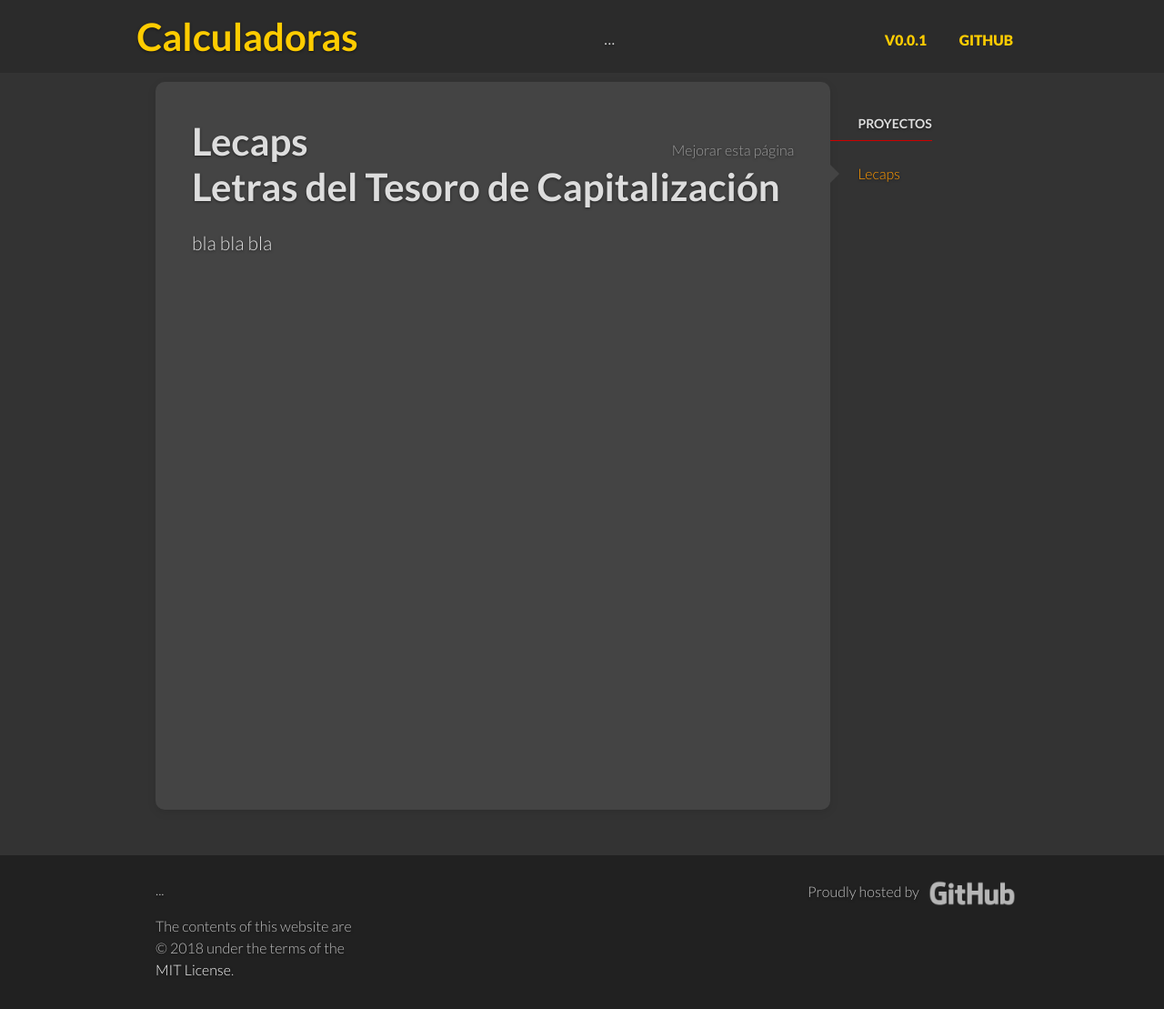
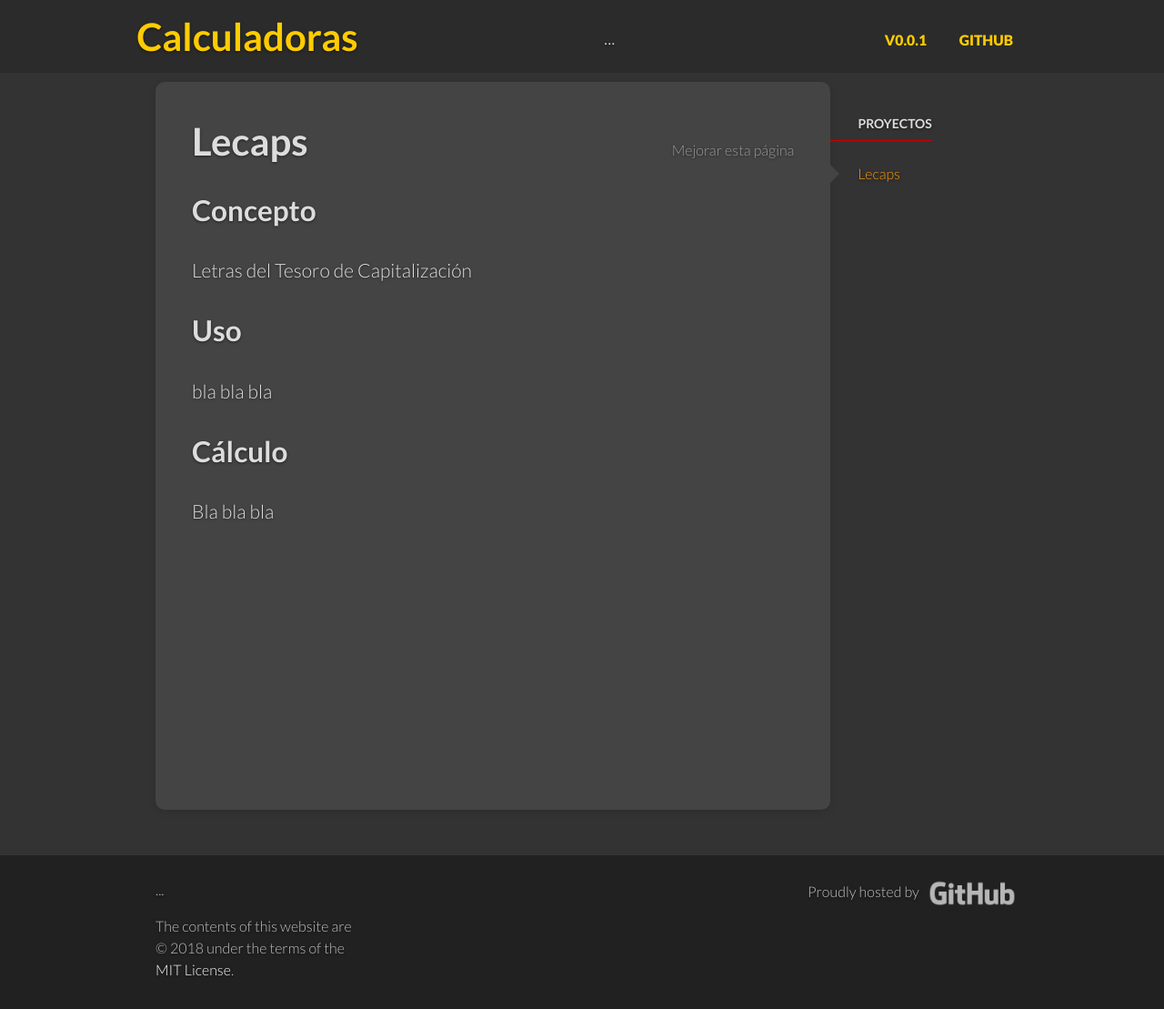
Before and after one commit to SidVal/calc, a Jekyll site: the page built from docs/_docs/lecaps.md, in a window 1280 px wide. Shown: the whole page at 91% size. Built offline with Jekyll 4.4.1, drawn with Linux system fonts in a browser that asks for light colours; some web fonts are replaced; comment, search, counter and statistics services are not loaded.

Commit message:
Update lecaps.md

```diff
--- a/docs/_docs/lecaps.md
+++ b/docs/_docs/lecaps.md
@@ -3,6 +3,14 @@ title: Lecaps
 permalink: /docs/lecaps/
 ---
 
-# Letras del Tesoro de Capitalización
+## Concepto
+
+Letras del Tesoro de Capitalización
+
+## Uso
 
 bla bla bla
+
+## Cálculo
+
+Bla bla bla
```
